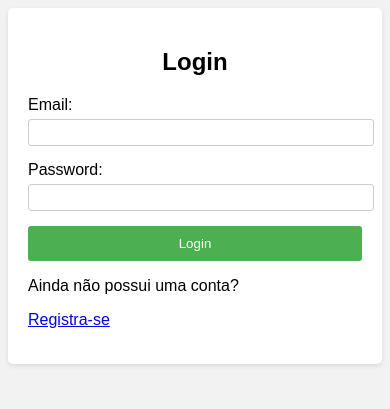
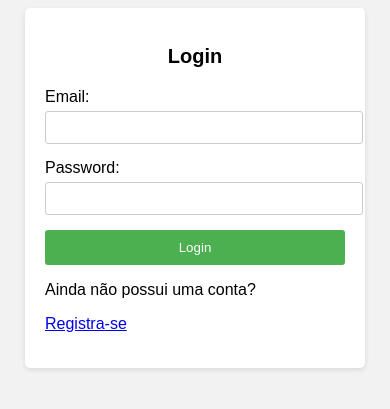
Before and after one commit to Marvingms7/api_webhook, a Flask app: page /login in a window 390 px wide. Shown: the top 409 px of the page. Run offline with Flask 3, Linux system fonts and the light colour scheme.

Commit message:
ultimas alterações

```diff
--- a/templates/login.html
+++ b/templates/login.html
@@ -49,6 +49,19 @@
             color: #4CAF50;
             text-decoration: none;
         }
+
+        /* Responsivo */
+        @media (max-width: 500px) {
+            .container {
+                max-width: 300px;
+            }
+            h2 {
+                font-size: 20px;
+            }
+            .form-group input {
+                padding: 8px;
+            }
+        }
     </style>
 </head>
 <body>
```
